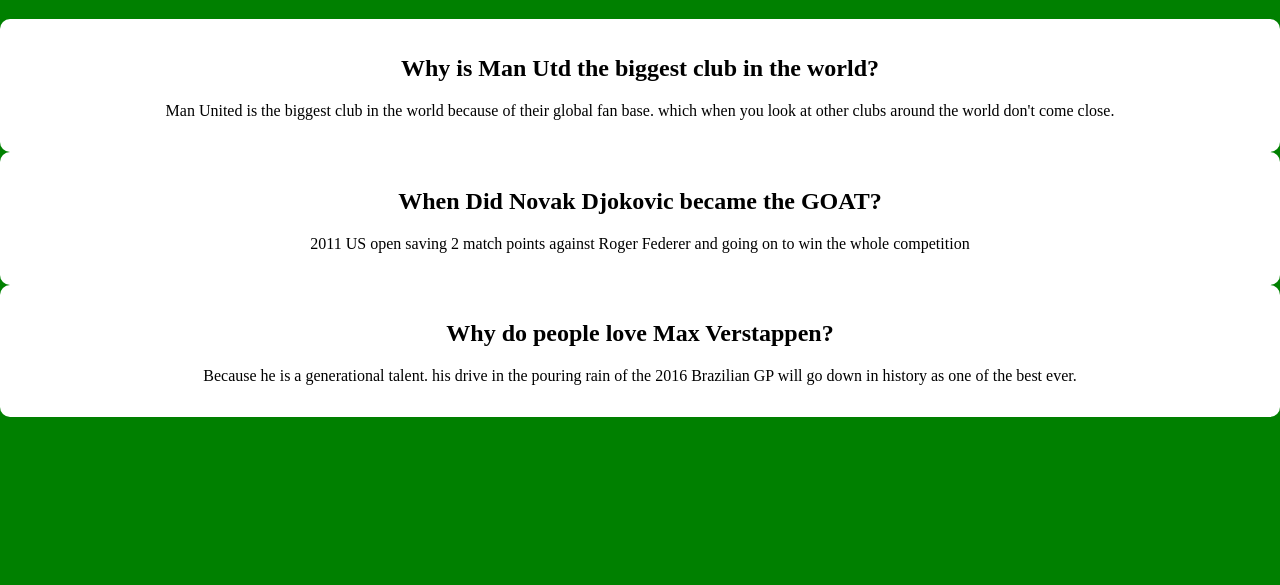
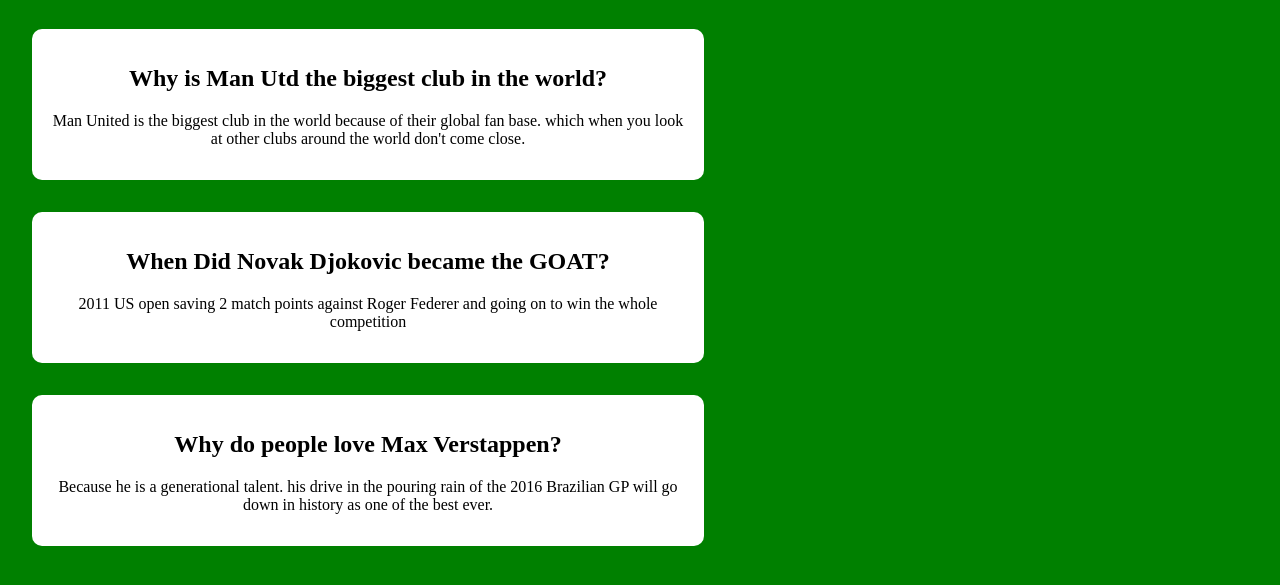
Before and after one commit to KBOISS234/first-html-project, a plain HTML site: page index.html in a window 1280 px wide. Shown: the part 61-646 px from the top of the page. Drawn offline with Linux system fonts and the light colour scheme.

Commit message:
styles added

```diff
--- a/style.css
+++ b/style.css
@@ -2,6 +2,7 @@ body {
   margin: -0;
   background-color: green;
   text-align: center;
+  margin: 0 auto;
 }
 
 h1 {
@@ -12,4 +13,6 @@ div {
   background-color: white;
   border-radius: 10px;
   padding: 1rem;
+  margin: 2rem;
+  width: 40rem;
 }
```
